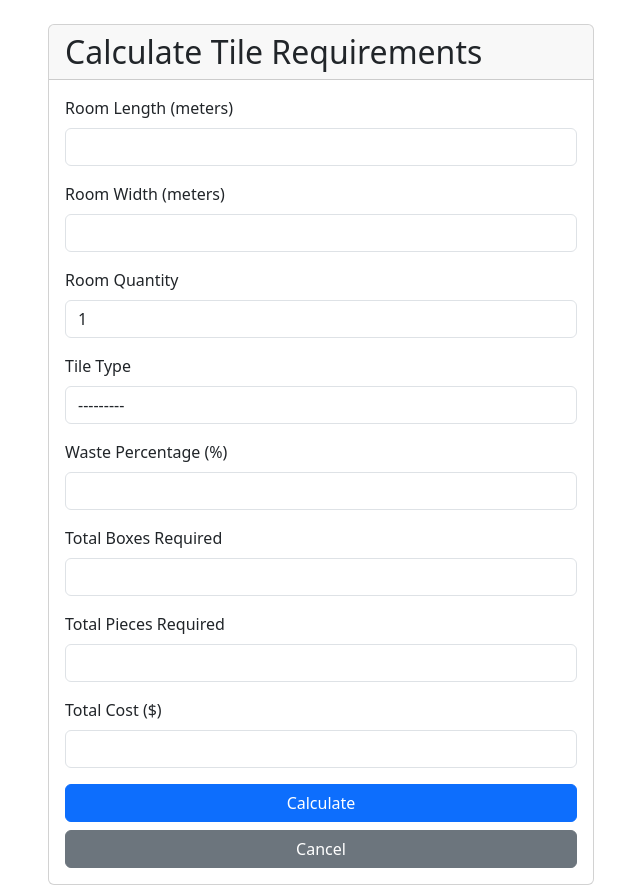
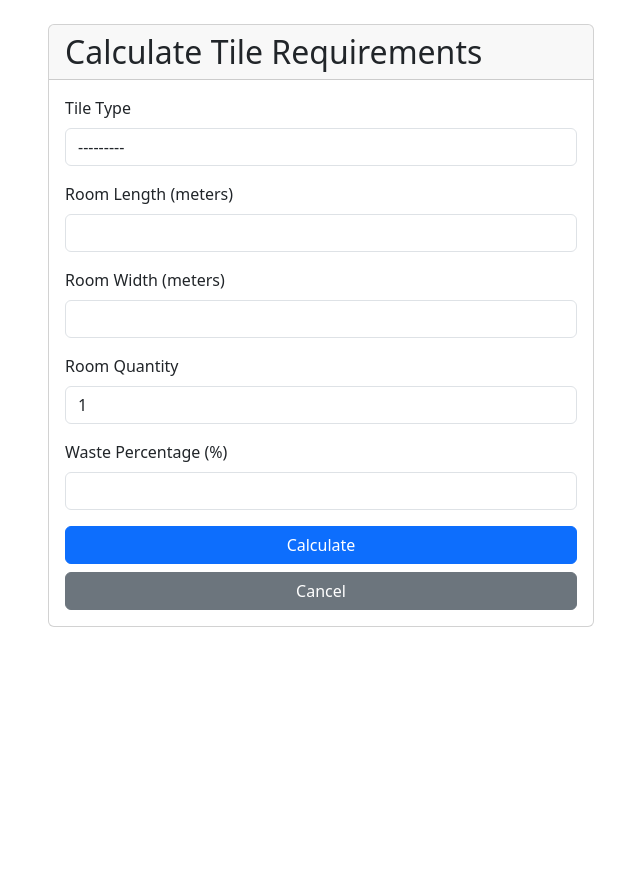
Before and after one commit to marobo/house_estimator, a Django app: page /tile-calculations/create/ in a window 1280 px wide. Shown: the part 56-941 px from the top of the page, without its empty margins (319-959 px from the left). After the commit the page ends 683 px from the top, so only its background shows below. Run offline with Django 5.2, Linux system fonts and the light colour scheme; data comes from the database, SQL or seed files in the repository.

Commit message:
update models and forms and remove readonly fields

```diff
--- a/materiais/forms.py
+++ b/materiais/forms.py
@@ -28,26 +28,24 @@ class TileCalculationForm(forms.ModelForm):
         model = TileCalculation
         fields = [
             'tile', 'room_length', 'room_width', 'room_quantity',
-            'total_boxes', 'total_pieces', 'total_cost', 'waste_percentage'
+            'waste_percentage'
         ]
         widgets = {
             'tile': forms.Select(attrs={'class': 'form-control'}),
             'room_length': forms.NumberInput(attrs={'class': 'form-control'}),
             'room_width': forms.NumberInput(attrs={'class': 'form-control'}),
             'room_quantity': forms.NumberInput(attrs={'class': 'form-control'}),
-            'total_boxes': forms.NumberInput(
-                attrs={'class': 'form-control', 'readonly': 'readonly'}
-            ),
-            'total_pieces': forms.NumberInput(
-                attrs={'class': 'form-control', 'readonly': 'readonly'}
-            ),
-            'total_cost': forms.NumberInput(
-                attrs={'class': 'form-control', 'readonly': 'readonly'}
-            ),
-            'waste_percentage': forms.NumberInput(
-                attrs={'class': 'form-control', 'readonly': 'readonly'}
-            ),
+            'waste_percentage': forms.NumberInput(attrs={'class': 'form-control'}),
         }
+
+    def __init__(self, *args, **kwargs):
+        super().__init__(*args, **kwargs)
+
+        # Initialize waste percentage with tile's default value if creating new calculation
+        if not self.instance.pk and 'tile' in self.initial:
+            tile = self.initial['tile']
+            if isinstance(tile, Tile):
+                self.initial['waste_percentage'] = tile.waste_percentage
 
     def clean(self):
         cleaned_data = super().clean()
@@ -55,16 +53,17 @@ class TileCalculationForm(forms.ModelForm):
         room_length = cleaned_data.get('room_length')
         room_width = cleaned_data.get('room_width')
         room_quantity = cleaned_data.get('room_quantity', 1)
+        waste_percentage = cleaned_data.get('waste_percentage')
 
         if tile and room_length and room_width:
             try:
                 result = tile.calculate_requirements(
-                    room_length, room_width, room_quantity
+                    room_length, room_width, room_quantity, waste_percentage
                 )
-                cleaned_data['total_boxes'] = result['total_boxes']
-                cleaned_data['total_pieces'] = result['total_pieces']
-                cleaned_data['total_cost'] = result['total_cost']
-                cleaned_data['waste_percentage'] = tile.waste_percentage
+                # Set the calculated values on the instance
+                self.instance.total_boxes = result['total_boxes']
+                self.instance.total_pieces = result['total_pieces']
+                self.instance.total_cost = result['total_cost']
             except (ValueError, TypeError) as e:
                 raise forms.ValidationError(
                     "Error calculating requirements: " + str(e)
@@ -78,32 +77,6 @@ class TileCalculationForm(forms.ModelForm):
                 self.add_error('room_width', 'This field is required.')
 
         return cleaned_data
-
-    def __init__(self, *args, **kwargs):
-        super().__init__(*args, **kwargs)
-        self.fields['total_boxes'].required = False
-        self.fields['total_pieces'].required = False
-        self.fields['total_cost'].required = False
-        self.fields['waste_percentage'].required = False
-
-        if (self.is_bound and 'tile' in self.data and
-            'room_length' in self.data and 'room_width' in self.data):
-            try:
-                tile = Tile.objects.get(pk=self.data['tile'])
-                room_length = float(self.data['room_length'])
-                room_width = float(self.data['room_width'])
-                room_quantity = int(self.data.get('room_quantity', 1))
-
-                result = tile.calculate_requirements(
-                    room_length, room_width, room_quantity
-                )
-
-                self.initial['total_boxes'] = result['total_boxes']
-                self.initial['total_pieces'] = result['total_pieces']
-                self.initial['total_cost'] = result['total_cost']
-                self.initial['waste_percentage'] = tile.waste_percentage
-            except (ValueError, Tile.DoesNotExist):
-                pass
 
 
 class PlywoodForm(forms.ModelForm):
--- a/materiais/models.py
+++ b/materiais/models.py
@@ -1,5 +1,5 @@
 from django.db import models
-from django.core.validators import MinValueValidator
+from django.core.validators import MinValueValidator, MaxValueValidator
 import math
 
 
@@ -9,7 +9,11 @@ class Tile(models.Model):
     width = models.FloatField(help_text="Width in centimeters", validators=[MinValueValidator(0)])
     pieces_per_box = models.IntegerField(validators=[MinValueValidator(1)])
     price_per_box = models.DecimalField(max_digits=10, decimal_places=2, validators=[MinValueValidator(0)])
-    waste_percentage = models.FloatField(default=10, help_text="Waste percentage for cutting and breakage")
+    waste_percentage = models.FloatField(
+        default=10,
+        help_text="Waste percentage for cutting and breakage (0-100%)",
+        validators=[MinValueValidator(0), MaxValueValidator(100)]
+    )
 
     def __str__(self):
         return f"{self.name} ({self.length}x{self.width}cm)"
@@ -18,10 +22,11 @@ class Tile(models.Model):
     def area_per_piece(self):
         return (self.length * self.width) / 10000  # Convert to square meters
 
-    def calculate_requirements(self, room_length, room_width, room_quantity=1):
+    def calculate_requirements(self, room_length, room_width, room_quantity=1, waste_percentage=None):
         room_area = room_length * room_width * room_quantity
         tile_area = self.area_per_piece
-        total_pieces = math.ceil(room_area / tile_area * (1 + self.waste_percentage / 100))
+        waste_percentage = waste_percentage if waste_percentage is not None else self.waste_percentage
+        total_pieces = math.ceil(room_area / tile_area * (1 + waste_percentage / 100))
         total_boxes = math.ceil(total_pieces / self.pieces_per_box)
         total_cost = total_boxes * self.price_per_box
         return {
@@ -39,11 +44,14 @@ class TileCalculation(models.Model):
     total_boxes = models.FloatField()
     total_pieces = models.IntegerField()
     total_cost = models.DecimalField(max_digits=10, decimal_places=2)
-    waste_percentage = models.FloatField()
+    waste_percentage = models.FloatField(
+        help_text="Waste percentage for cutting and breakage (0-100%)",
+        validators=[MinValueValidator(0), MaxValueValidator(100)]
+    )
     calculation_date = models.DateTimeField(auto_now_add=True)
 
     def __str__(self):
-        return f"Tile Calculation for {self.tile.name} ({self.room_length}x{self.room_width}m)"
+        return f"{self.tile.name} - {self.room_length}x{self.room_width}m - {self.calculation_date}"
 
 
 class Plywood(models.Model):
--- a/materiais/templates/materiais/tile_calculation_form.html
+++ b/materiais/templates/materiais/tile_calculation_form.html
@@ -20,6 +20,16 @@
 
                 <form method="post">
                     {% csrf_token %}
+
+                    <div class="mb-3">
+                        <label for="{{ form.tile.id_for_label }}" class="form-label">Tile Type</label>
+                        {{ form.tile }}
+                        {% if form.tile.errors %}
+                        <div class="invalid-feedback d-block">
+                            {{ form.tile.errors }}
+                        </div>
+                        {% endif %}
+                    </div>
 
                     <div class="mb-3">
                         <label for="{{ form.room_length.id_for_label }}" class="form-label">Room Length (meters)</label>
@@ -52,16 +62,6 @@
                     </div>
 
                     <div class="mb-3">
-                        <label for="{{ form.tile.id_for_label }}" class="form-label">Tile Type</label>
-                        {{ form.tile }}
-                        {% if form.tile.errors %}
-                        <div class="invalid-feedback d-block">
-                            {{ form.tile.errors }}
-                        </div>
-                        {% endif %}
-                    </div>
-
-                    <div class="mb-3">
                         <label for="{{ form.waste_percentage.id_for_label }}" class="form-label">Waste Percentage (%)</label>
                         {{ form.waste_percentage }}
                         {% if form.waste_percentage.errors %}
@@ -71,39 +71,9 @@
                         {% endif %}
                     </div>
 
-                    <div class="mb-3">
-                        <label for="{{ form.total_boxes.id_for_label }}" class="form-label">Total Boxes Required</label>
-                        {{ form.total_boxes }}
-                        {% if form.total_boxes.errors %}
-                        <div class="invalid-feedback d-block">
-                            {{ form.total_boxes.errors }}
-                        </div>
-                        {% endif %}
-                    </div>
-
-                    <div class="mb-3">
-                        <label for="{{ form.total_pieces.id_for_label }}" class="form-label">Total Pieces Required</label>
-                        {{ form.total_pieces }}
-                        {% if form.total_pieces.errors %}
-                        <div class="invalid-feedback d-block">
-                            {{ form.total_pieces.errors }}
-                        </div>
-                        {% endif %}
-                    </div>
-
-                    <div class="mb-3">
-                        <label for="{{ form.total_cost.id_for_label }}" class="form-label">Total Cost ($)</label>
-                        {{ form.total_cost }}
-                        {% if form.total_cost.errors %}
-                        <div class="invalid-feedback d-block">
-                            {{ form.total_cost.errors }}
-                        </div>
-                        {% endif %}
-                    </div>
-
                     <div class="d-grid gap-2">
                         <button type="submit" class="btn btn-primary">Calculate</button>
-                        <a href="{% url 'materiais:tile_list' %}" class="btn btn-secondary">Cancel</a>
+                        <a href="{% url 'materiais:tile_calculation_list' %}" class="btn btn-secondary">Cancel</a>
                     </div>
                 </form>
             </div>
--- a/materiais/templates/materiais/tile_list.html
+++ b/materiais/templates/materiais/tile_list.html
@@ -17,6 +17,7 @@
                 <th>Pieces per Box</th>
                 <th>Price per Box</th>
                 <th>Area per Piece (m²)</th>
+                <th>Waste %</th>
                 <th>Actions</th>
             </tr>
         </thead>
@@ -28,6 +29,7 @@
                 <td>{{ tile.pieces_per_box }}</td>
                 <td>${{ tile.price_per_box }}</td>
                 <td>{{ tile.area_per_piece|floatformat:4 }}</td>
+                <td>{{ tile.waste_percentage }}%</td>
                 <td>
                     <a href="#" class="btn btn-sm btn-info">View</a>
                     <a href="{% url 'materiais:tile_edit' tile.pk %}" class="btn btn-sm btn-warning">Edit</a>
```
Also changed, not shown: materiais/migrations/0001_initial.py.
